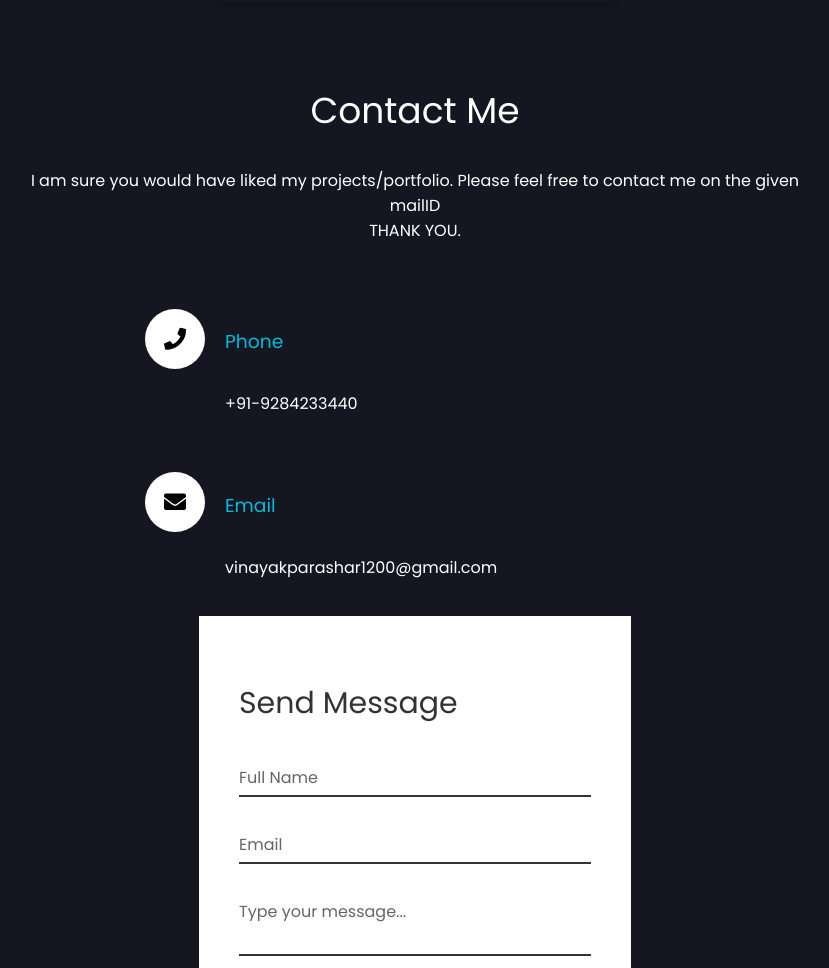
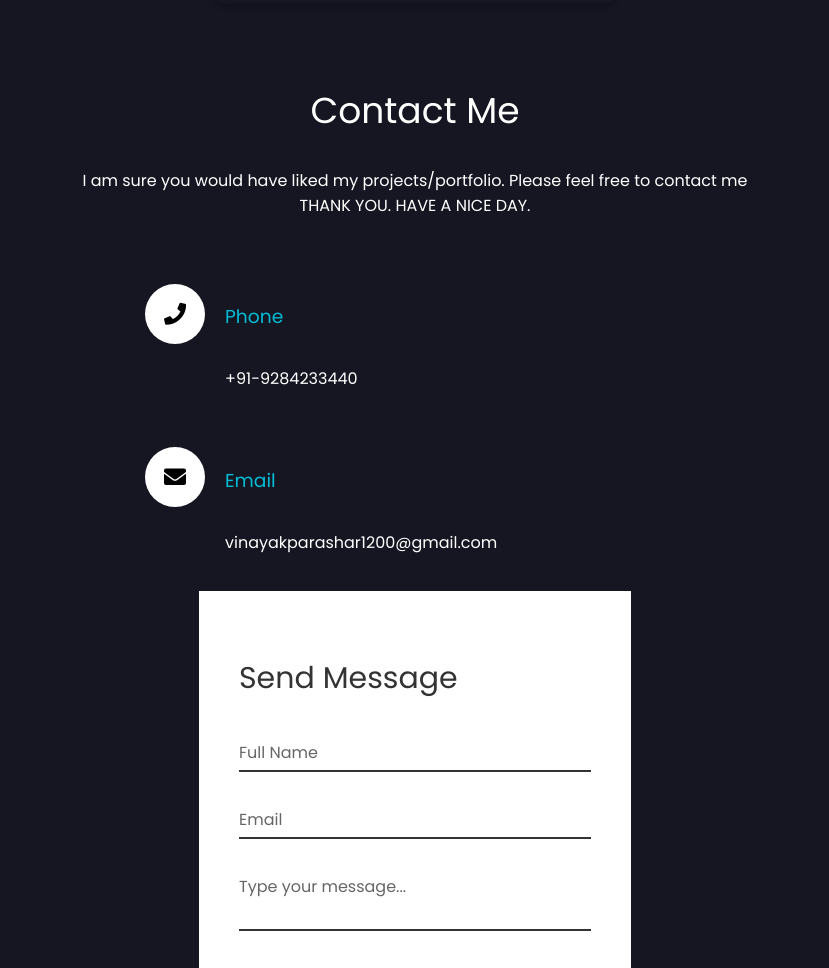
Before and after one commit to vin-sin12/Portfolio, a plain HTML site: page index.html in a window 1280 px wide. Shown: the part 1829-2797 px from the top of the page, without its empty margins (225-1054 px from the left). Drawn offline with Linux system fonts and the light colour scheme.

Commit message:
Update index.html

```diff
--- a/index.html
+++ b/index.html
@@ -177,7 +177,7 @@
     <section class="contact" id="contact">
       <div class="content" >
         <h2>Contact Me</h2>
-        <p>I am sure you would have liked my projects/portfolio. Please feel free to contact me on the given mailID <br/> THANK YOU. </p>
+        <p>I am sure you would have liked my projects/portfolio. Please feel free to contact me <br/> THANK YOU. HAVE A NICE DAY. </p>
       </div>
 
       <div class="container2">
```
